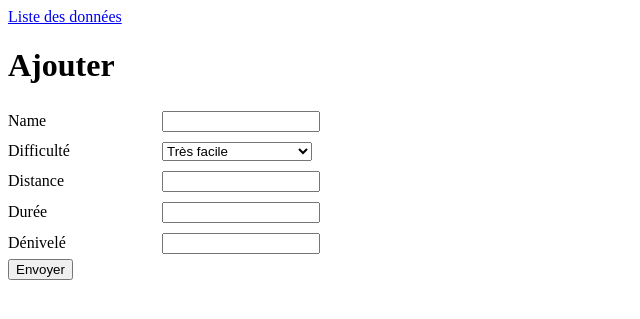
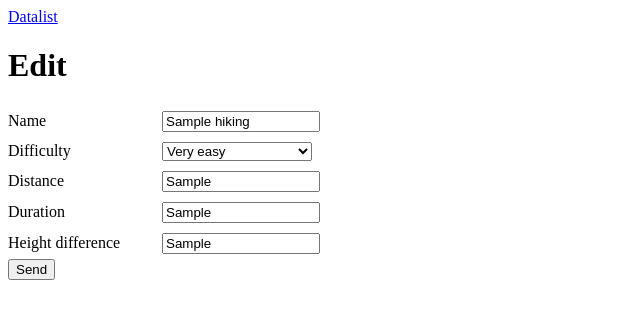
Before and after one commit to ChristopheSchevers/SQL, a PHP site: page /update.php?id=1 in a window 1280 px wide. Shown: the top 319 px of the page, without its empty margins (0-640 px from the left). Run offline with PHP 8.4, Linux system fonts and the light colour scheme; tables that the repository leaves empty or names only in its code hold one stand-in row (values such as "Sample post").

Commit message:
New commit

```diff
--- a/php-training-mysql/update.php
+++ b/php-training-mysql/update.php
@@ -1,43 +1,89 @@
+<?php
+	// Get passed id
+	$id = $_GET['id'];
+
+	// Connect from connect.php file
+	include('connect.php');
+
+	// Fetched data from DB based on id
+	$sql = "SELECT * FROM hiking WHERE ID = :ID";
+	$stmt = $pdo->prepare($sql);
+	$stmt->execute([':ID'=>$id]);
+
+	while($row = $stmt->fetch(PDO::FETCH_ASSOC))
+	{
+		$hname = $row['hname'];
+		$difficulty = $row['difficulty'];
+		$distance = $row['distance'];
+		$duration = $row['duration'];
+		$height_difference = $row['height_difference'];
+	}
+
+	// Update data
+	if(isset($_GET['button'])) {
+		$new_hname = $_POST['hname'];
+		$new_difficulty = $_POST['difficulty'];
+		$new_distance = $_POST['distance'];
+		$new_duration = $_POST['duration'];
+		$new_height_difference = $_POST['height_difference'];
+
+		$data = [
+			'hname' 		=> $new_hname,
+			'difficulty' 	=> $new_difficulty,
+			'distance' 		=> $new_distance,
+			'duration' 		=> $new_duration,
+			'height_difference' => $new_height_difference
+		];
+
+		$sqlUpdate = "UPDATE hiking SET hname = :hname, difficulty = :difficulty, distance = :distance, duration = :duration, height_difference = :height_difference WHERE ID = :ID";
+
+		$upstmt = $pdo->prepare($sqlUpdate);
+		$upstmt->execute($data);
+
+		header('Location: read.php?update');
+	}
+?>
+
 <!DOCTYPE html>
 <html>
 <head>
 	<meta charset="utf-8">
-	<title>Ajouter une randonnée</title>
+	<title>Edit a hike</title>
 	<link rel="stylesheet" href="css/basics.css" media="screen" title="no title" charset="utf-8">
 </head>
 <body>
-	<a href="/php-pdo/read.php">Liste des données</a>
-	<h1>Ajouter</h1>
+	<a href="read.php">Datalist</a>
+	<h1>Edit</h1>
 	<form action="" method="post">
 		<div>
 			<label for="name">Name</label>
-			<input type="text" name="name" value="">
+			<input type="text" name="hname" value="<?php echo $hname ?>">
 		</div>
 
 		<div>
-			<label for="difficulty">Difficulté</label>
+			<label for="difficulty">Difficulty</label>
 			<select name="difficulty">
-				<option value="très facile">Très facile</option>
-				<option value="facile">Facile</option>
-				<option value="moyen">Moyen</option>
-				<option value="difficile">Difficile</option>
-				<option value="très difficile">Très difficile</option>
+				<option value="very easy" <?php if($difficulty == 'very easy'){echo 'selected';} ?>>Very easy</option>
+				<option value="easy" <?php if($difficulty == 'easy'){echo 'selected';} ?>>Easy</option>
+				<option value="medium" <?php if($difficulty == 'medium'){echo 'selected';} ?>>Medium</option>
+				<option value="hard" <?php if($difficulty == 'hard'){echo 'selected';} ?>>Hard</option>
+				<option value="very hard" <?php if($difficulty == 'very hard'){echo 'selected';} ?>>Very hard</option>
 			</select>
 		</div>
 
 		<div>
 			<label for="distance">Distance</label>
-			<input type="text" name="distance" value="">
+			<input type="text" name="distance" value="<?php echo $distance ?>">
 		</div>
 		<div>
-			<label for="duration">Durée</label>
-			<input type="duration" name="duration" value="">
+			<label for="duration">Duration</label>
+			<input type="duration" name="duration" value="<?php echo $duration ?>">
 		</div>
 		<div>
-			<label for="height_difference">Dénivelé</label>
-			<input type="text" name="height_difference" value="">
+			<label for="height_difference">Height difference</label>
+			<input type="text" name="height_difference" value="<?php echo $height_difference ?>">
 		</div>
-		<button type="submit" name="button">Envoyer</button>
+		<button type="submit" name="button">Send</button>
 	</form>
 </body>
 </html>
```
Also changed, not shown: php-training-mysql/create.php (+7 -7 lines), php-training-mysql/read.php (+6 -1 lines).
